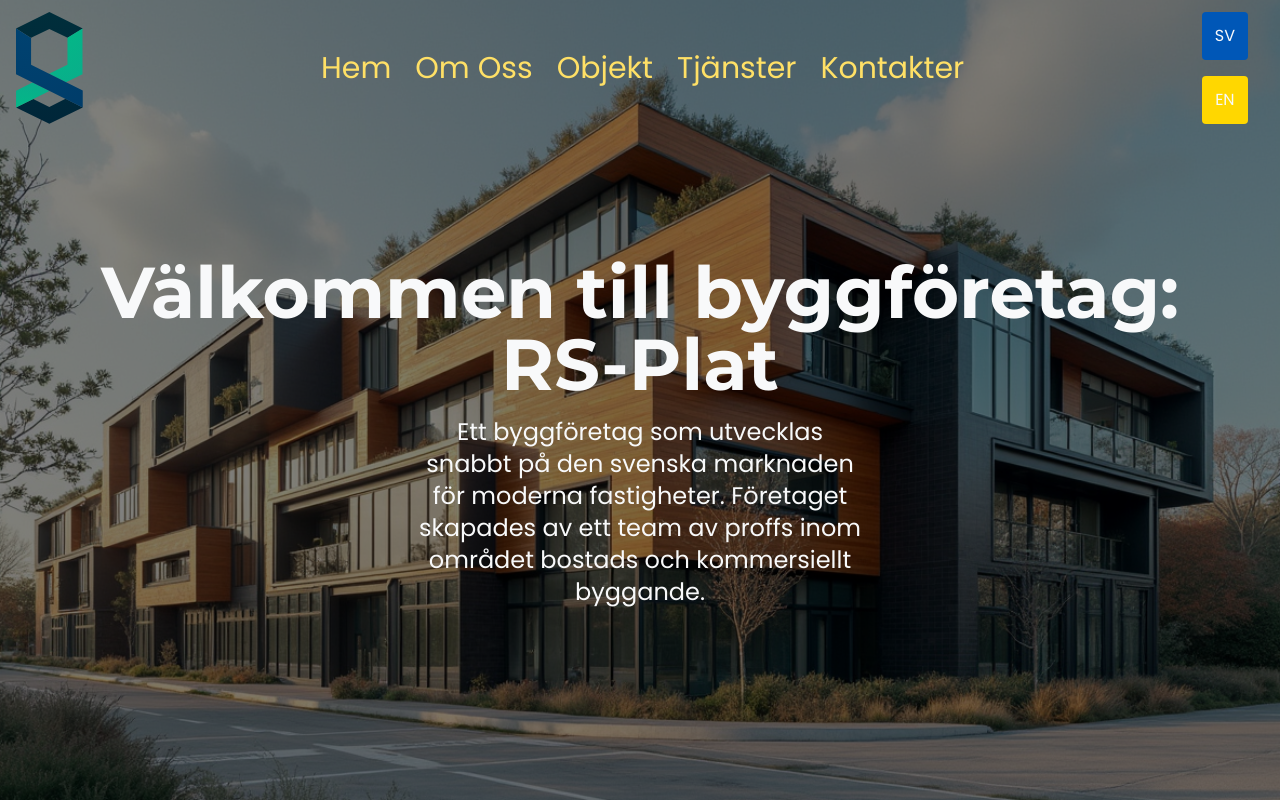
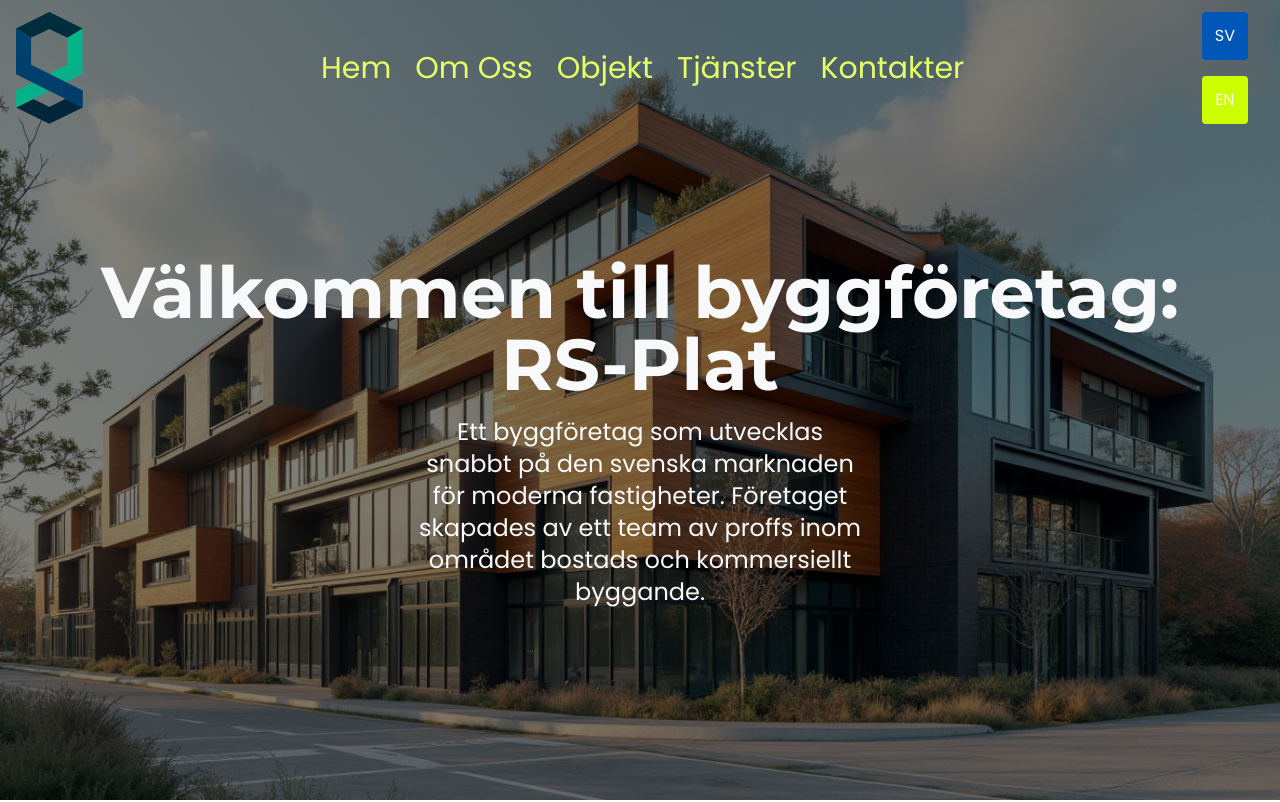
Before and after one commit to zuzeyka/rs-plat, a React (Vite) app: page / in a window 1280 px wide. Shown: the top 802 px of the page. Built offline with nearby package versions, Linux system fonts and the light colour scheme.

Commit message:
changed secondary color

```diff
--- a/tailwind.config.js
+++ b/tailwind.config.js
@@ -20,9 +20,9 @@ module.exports = {
                     dark: '#003F87',
                 },
                 secondary: {
-                    light: '#FFE066',
-                    DEFAULT: '#FFD700',
-                    dark: '#CCAC00',
+                    light: '#E6FF66',
+                    DEFAULT: '#CCFF00',
+                    dark: '#99CC00',
                 },
                 typography: {
                     DEFAULT: '#f8f9fa',
```
